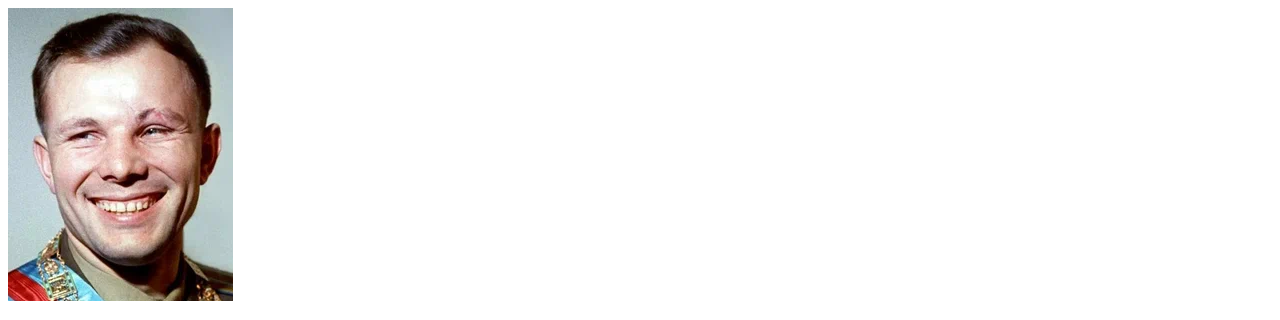
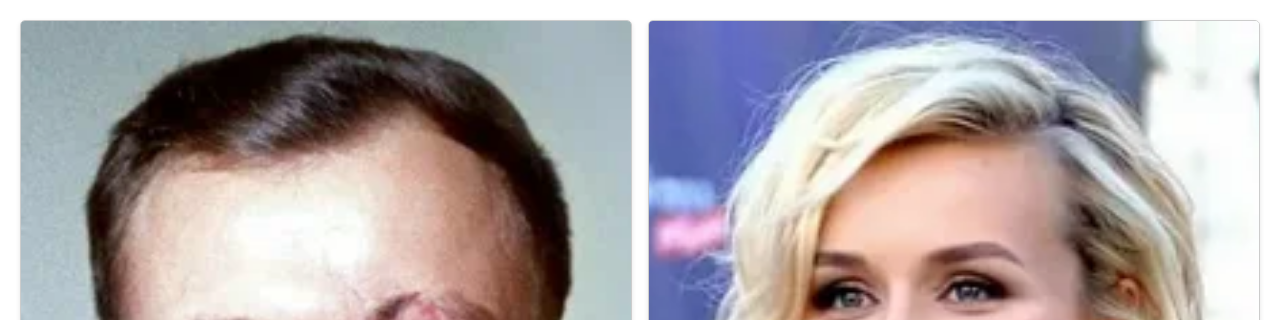
Before and after one commit to zerocoderalex/lesson2, a plain HTML site: page index1.html in a window 1280 px wide. Shown: the top 320 px of the page. Drawn offline with Linux system fonts and the light colour scheme.

Commit message:
lastcorrect

```diff
--- a/index1.html
+++ b/index1.html
@@ -5,7 +5,7 @@
     <meta name="viewport" content="width=device-width, user-scalable=no, initial-scale=1.0, maximum-scale=1.0, minimum-scale=1.0">
     <meta http-equiv="X-UA-Compatible" content="ie=edge">
     <title>Первый сайт</title>
-    <link rel="stylesheet" href="style2.css">
+    <link rel="stylesheet" href="style.css">
 </head>
 <body>
     <div class="container">
--- a/style.css
+++ b/style.css
@@ -12,8 +12,7 @@ body {
 
 .card {
     width: calc(50% - 10px); /* Две карточки в ряд с учетом отступа */
-    margin-bottom: 20px; /*
-*/
+    margin-bottom: 20px;
     border: 1px solid #ccc;
     border-radius: 5px;
     box-shadow: 0 2px 5px rgba(0, 0, 0, 0.1);
```
